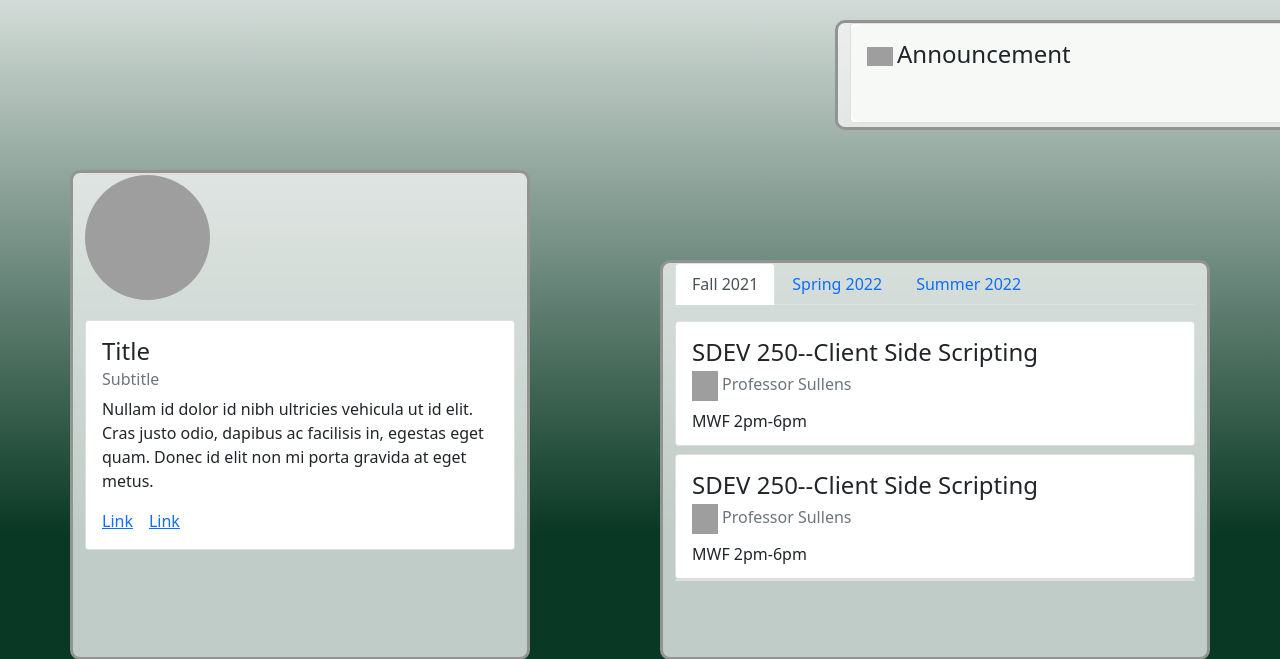
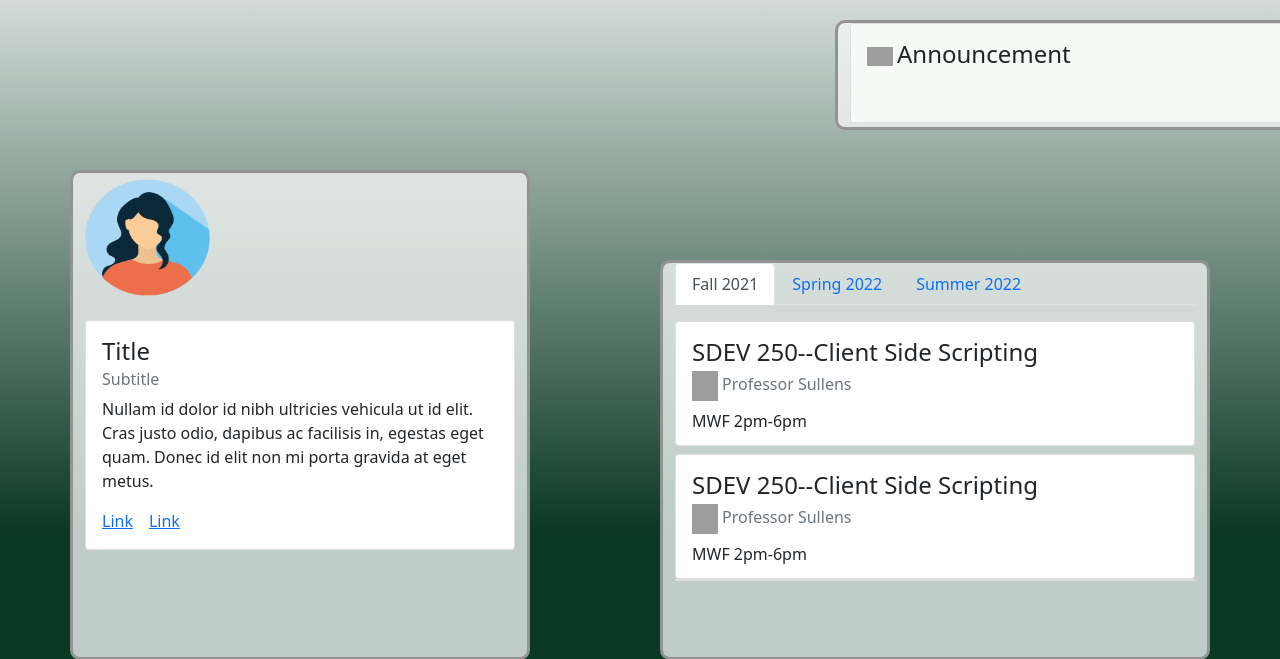
Before and after one commit to Bandera2014/SDEV_255_Final_Project_Group2, a Node server app: template views/schedule.ejs in a window 1280 px wide; the page is wider, and only the part inside the window is pictured. Shown: the part 116-775 px from the top of that part. Run offline with Node 20, Linux system fonts and the light colour scheme; the template is opened without the code that fills it, so the values that code supplies are empty; some web fonts are replaced; grey boxes are pictures that could not be loaded.

Commit message:
changed image paths

```diff
--- a/views/schedule.ejs
+++ b/views/schedule.ejs
@@ -15,7 +15,7 @@
         </div>
         <div class="row">
             <div class="col-md-6" style="background: rgba(244,247,245,0.78);width: 460px;height: 490px;margin-top: 40px;border-radius: 10px;border-style: solid;border-color: rgb(147,147,147);">
-                <div class="card"></div><img class="rounded-circle img-fluid" src="/views/assets/img/placeholderphoto%20(1).png" style="width: 125px;height: 125px;margin-bottom: 20px;" alt="placeholder avatar">
+                <div class="card"></div><img class="rounded-circle img-fluid" src="/views/assets/img/placeholderphoto.png" style="width: 125px;height: 125px;margin-bottom: 20px;" alt="placeholder avatar">
                 <div class="card">
                     <div class="card-body">
                         <h4 class="card-title">Title</h4>
```
